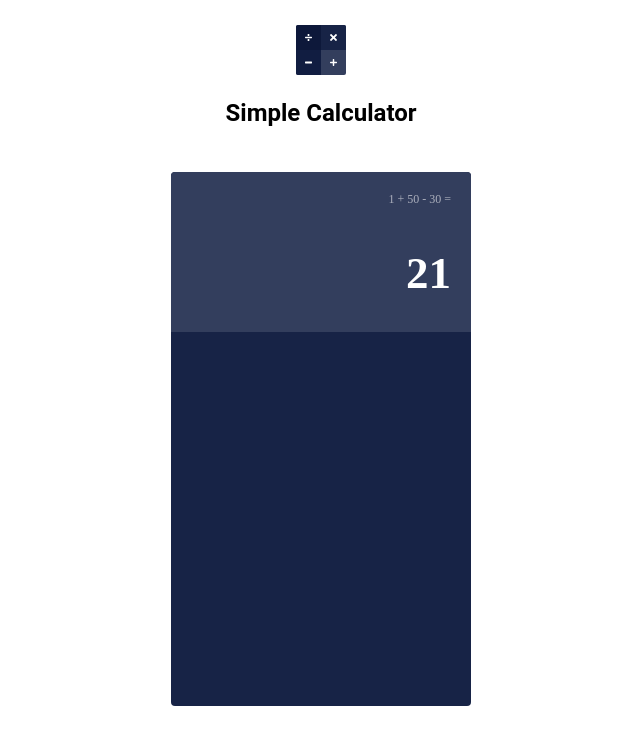
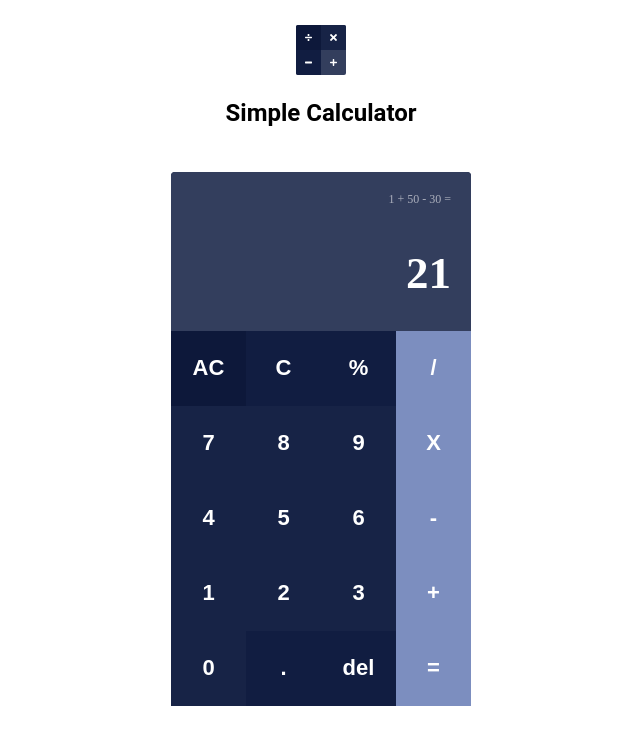
Before and after one commit to samogorm/simple-calculator, a React (Create React App) app: page / in a window 1280 px wide. Shown: the top 744 px of the page, without its empty margins (319-959 px from the left). Built offline with nearby package versions, Linux system fonts and the light colour scheme.

Commit message:
Started styling the individual keys

```diff
--- a/src/components/calculator/Calculator.css
+++ b/src/components/calculator/Calculator.css
@@ -1,4 +1,4 @@
-.Calculator-body {
+.calculator-body {
     height: 534px;
     width: 300px;
     border-radius: 4px;
@@ -7,7 +7,7 @@
     flex-direction: column;
 }
 
-.Calculator-output {
+.calculator-output {
     background: #333E5D;
     height: 160px;
     width: 100%;
@@ -17,29 +17,63 @@
     flex-direction: column;
 }
 
-.Calculator-output > .calculation {
+.calculator-output > .calculation {
     padding: 20px;
     display: flex;
     flex-direction: row;
     justify-content: flex-end;
 }
 
-.Calculator-output > .calculation > span {
+.calculator-output > .calculation > span {
     font-family: 'Roboto Mono' !important;
     color: #ABAFBC;
     font-size: 12px;
 }
 
-.Calculator-output > .calculation-result {
+.calculator-output > .calculation-result {
     padding: 20px;
     display: flex;
     flex-direction: row;
     justify-content: flex-end;
 }
 
-.Calculator-output > .calculation-result > h3 {
+.calculator-output > .calculation-result > h3 {
     font-size: 45px;
     color: #fff;
     font-family: 'Roboto Mono' !important;
     margin: 0 !important;
 }
+
+/** Keys **/
+.calculator-keypad {
+    display: grid;
+    grid-template-columns: repeat(4,1fr);
+    grid-gap: 0px;
+    grid-auto-rows: 75px;
+}
+
+.key {
+    border: none;
+}
+
+.key > span {
+    color: #fff;
+    font-size: 22px;
+    font-weight: 600;
+}
+
+.key--lilac {
+    background: #7C8EBF;
+}
+
+.key--plum--light {
+    background: #172346;
+}
+
+.key--plum--medium {
+    background: #111D41;
+}
+
+.key--plum--dark {
+    background: #0D183A;
+}
--- a/src/components/calculator/Calculator.js
+++ b/src/components/calculator/Calculator.js
@@ -6,14 +6,15 @@ class Calculator extends Component {
         super(props);
 
         this.state = {
-            calculation: null
+            calculation: null,
+            result: null
         }
     }
 
     render() {
         return(
-            <div className="Calculator-body">
-                <div className="Calculator-output">
+            <div className="calculator-body">
+                <div className="calculator-output">
                     <div className="calculation">
                         <span>1 + 50 - 30 =</span>
                     </div>
@@ -21,7 +22,106 @@ class Calculator extends Component {
                         <h3>21</h3>
                     </div>
                 </div>
-                <div className="Calculator-keypad">
+                <div className="calculator-keypad">
+                    {/* AC */}
+                    <button className="key key--plum--dark">
+                        <span>AC</span>
+                    </button>
+
+                    {/* C */}
+                    <button className="key key--plum--medium">
+                        <span>C</span>
+                    </button>
+
+                    {/* % */}
+                    <button className="key key--plum--medium">
+                        <span>%</span>
+                    </button>
+
+                    {/* / */}
+                    <button className="key key--lilac">
+                        <span>/</span>
+                    </button>
+
+                    {/* 7 */}
+                    <button className="key key--plum--light">
+                        <span>7</span>
+                    </button>
+
+                    {/* 8 */}
+                    <button className="key key--plum--light">
+                        <span>8</span>
+                    </button>
+
+                    {/* 9 */}
+                    <button className="key key--plum--light">
+                        <span>9</span>
+                    </button>
+
+                    {/* X */}
+                    <button className="key key--lilac">
+                        <span>X</span>
+                    </button>
+
+                    {/* 4 */}
+                    <button className="key key--plum--light">
+                        <span>4</span>
+                    </button>
+
+                    {/* 5 */}
+                    <button className="key key--plum--light">
+                        <span>5</span>
+                    </button>
+
+                    {/* 6 */}
+                    <button className="key key--plum--light">
+                        <span>6</span>
+                    </button>
+
+                    {/* - */}
+                    <button className="key key--lilac">
+                        <span> - </span>
+                    </button>
+
+                    {/* 1 */}
+                    <button className="key key--plum--light">
+                        <span>1</span>
+                    </button>
+
+                    {/* 2 */}
+                    <button className="key key--plum--light">
+                        <span>2</span>
+                    </button>
+
+                    {/* 3 */}
+                    <button className="key key--plum--light">
+                        <span>3</span>
+                    </button>
+
+                    {/* + */}
+                    <button className="key key--lilac">
+                        <span>+</span>
+                    </button>
+
+                    {/* 0 */}
+                    <button className="key key--plum--light">
+                        <span>0</span>
+                    </button>
+
+                    {/* . */}
+                    <button className="key key--plum--medium">
+                        <span>.</span>
+                    </button>
+
+                    {/* del */}
+                    <button className="key key--plum--medium">
+                        <span>del</span>
+                    </button>
+
+                    {/* = */}
+                    <button className="key key--lilac">
+                        <span> = </span>
+                    </button>
 
                 </div>
             </div>
--- a/src/components/key/Key.js
+++ b/src/components/key/Key.js
@@ -1 +1,6 @@
 import React, {Component} from 'react';
+import './Key.css';
+
+class Key extends Component {
+
+}
```
Also changed, not shown: src/constants/CalculatorKeys.js (added, +10 -0 lines), src/components/key/Key.css (added).
